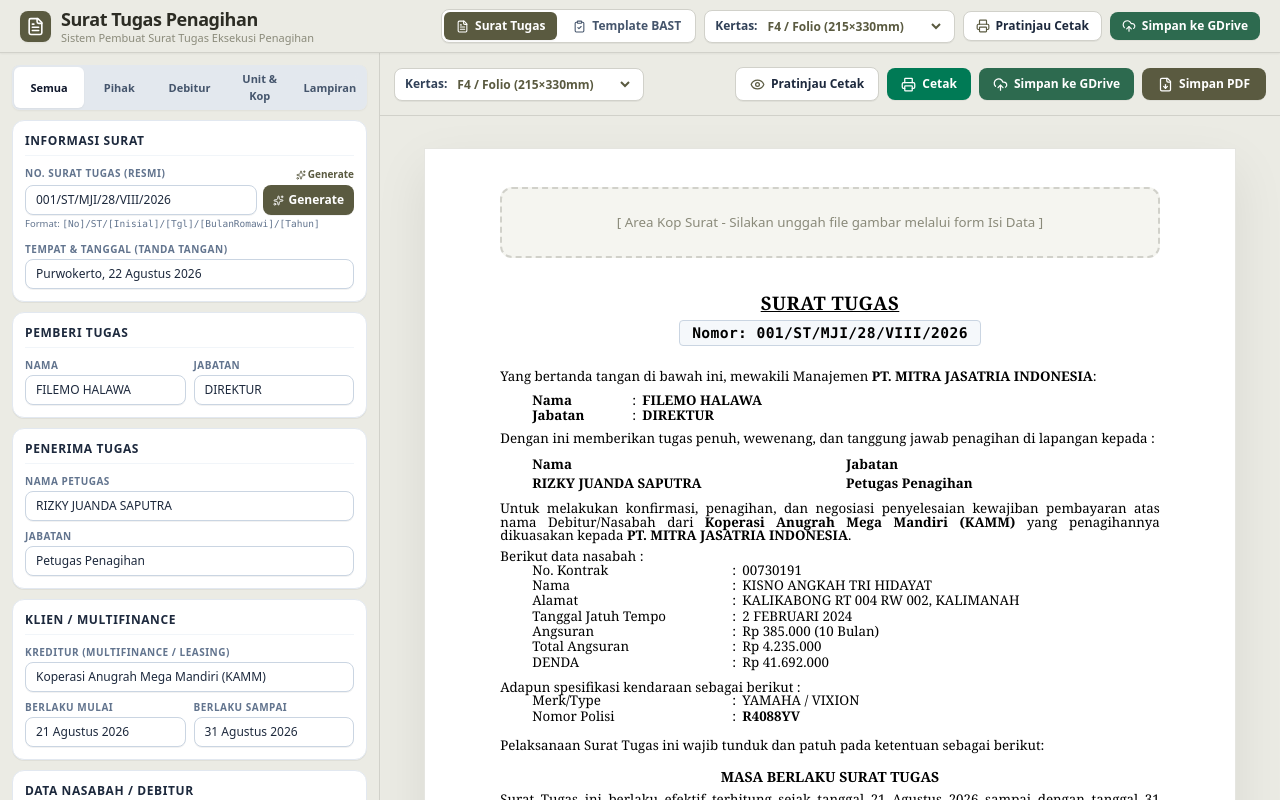
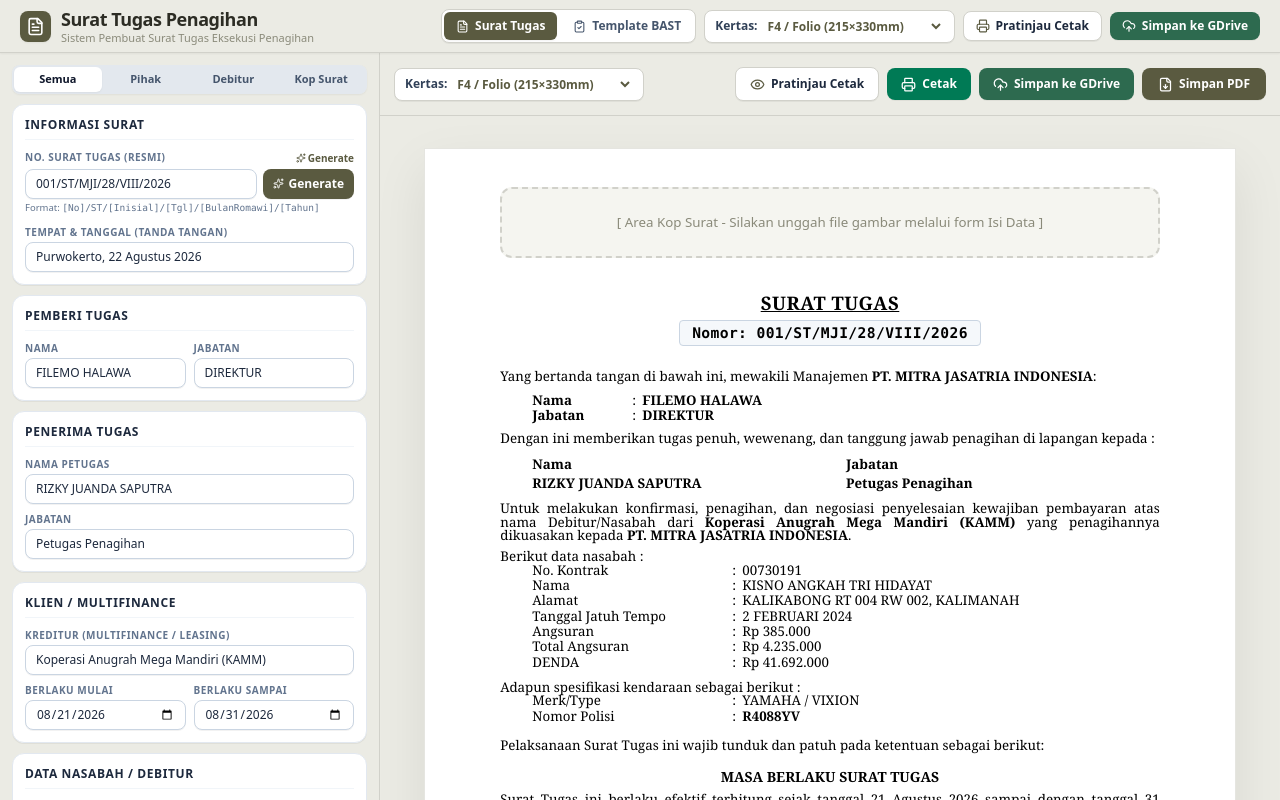
Before and after one commit to irvanlaksana/generator-surat-, a React (Vite) app: page / in a window 1280 px wide. Built offline with nearby package versions, Linux system fonts and the light colour scheme.

Commit message:
refactor: standardize date format and update UI
- Implement `formatDateID` utility to standardize date rendering.
- Update data structure to use ISO date format (YYYY-MM-DD).
- Simplify UI category tabs and refine input labels.

```diff
--- a/src/App.tsx
+++ b/src/App.tsx
@@ -29,7 +29,7 @@
   customerContract: '00730191',
   customerName: 'KISNO ANGKAH TRI HIDAYAT',
   customerAddress: 'KALIKABONG RT 004 RW 002, KALIMANAH',
-  customerDueDate: '2 FEBRUARI 2024',
+  customerDueDate: '2024-02-02',
   customerInstallment: 'Rp 385.000',
   customerTotalInstallment: 'Rp 4.235.000',
   customerUnpaidInstallmentCount: '10 Bulan',
@@ -37,8 +37,8 @@
   attachments: [],
   vehicleBrand: 'YAMAHA / VIXION',
   vehiclePlate: 'R4088YV',
-  validFrom: '21 Agustus 2026',
-  validTo: '31 Agustus 2026',
+  validFrom: '2026-08-21',
+  validTo: '2026-08-31',
   signPlaceDate: 'Purwokerto, 22 Agustus 2026'
 };
 
--- a/src/components/LetterForm.tsx
+++ b/src/components/LetterForm.tsx
@@ -79,7 +79,7 @@
     onChange({ ...data, attachments: newAttachments });
   };
 
-  const [activeCategory, setActiveCategory] = useState<'semua' | 'tugas' | 'nasabah' | 'kendaraan' | 'foto'>('semua');
+  const [activeCategory, setActiveCategory] = useState<'semua' | 'tugas' | 'nasabah' | 'kop'>('semua');
 
   const sectionClass = "bg-white p-3 rounded-xl border border-slate-200 shadow-2xs space-y-2.5";
   const headingClass = "text-xs font-bold text-slate-800 pb-1.5 border-b border-slate-100 uppercase tracking-wider flex items-center justify-between";
@@ -119,21 +119,12 @@
         </button>
         <button
           type="button"
-          onClick={() => setActiveCategory('kendaraan')}
+          onClick={() => setActiveCategory('kop')}
           className={`flex-1 py-1 px-1.5 rounded-md transition-all cursor-pointer text-center ${
-            activeCategory === 'kendaraan' ? 'bg-white text-slate-900 shadow-xs font-bold' : 'text-slate-600 hover:text-slate-900'
+            activeCategory === 'kop' ? 'bg-white text-slate-900 shadow-xs font-bold' : 'text-slate-600 hover:text-slate-900'
           }`}
         >
-          Unit & Kop
-        </button>
-        <button
-          type="button"
-          onClick={() => setActiveCategory('foto')}
-          className={`flex-1 py-1 px-1.5 rounded-md transition-all cursor-pointer text-center ${
-            activeCategory === 'foto' ? 'bg-white text-slate-900 shadow-xs font-bold' : 'text-slate-600 hover:text-slate-900'
-          }`}
-        >
-          Lampiran
+          Kop Surat
         </button>
       </div>
 
@@ -242,11 +233,11 @@
               <div className="grid grid-cols-2 gap-2">
                 <div>
                   <label className={labelClass}>Berlaku Mulai</label>
-                  <input type="text" name="validFrom" value={data.validFrom} onChange={handleChange} className={inputClass} />
+                  <input type="date" name="validFrom" value={data.validFrom} onChange={handleChange} className={inputClass} />
                 </div>
                 <div>
                   <label className={labelClass}>Berlaku Sampai</label>
-                  <input type="text" name="validTo" value={data.validTo} onChange={handleChange} className={inputClass} />
+                  <input type="date" name="validTo" value={data.validTo} onChange={handleChange} className={inputClass} />
                 </div>
               </div>
             </div>
@@ -273,15 +264,9 @@
                 <label className={labelClass}>Alamat</label>
                 <textarea name="customerAddress" value={data.customerAddress} onChange={handleChange} rows={2} className={inputClass} />
               </div>
-              <div className="grid grid-cols-2 gap-2">
-                <div>
-                  <label className={labelClass}>Jatuh Tempo</label>
-                  <input type="text" name="customerDueDate" value={data.customerDueDate} onChange={handleChange} className={inputClass} />
-                </div>
-                <div>
-                  <label className={labelClass}>Keterangan Angsuran (Opsional)</label>
-                  <input type="text" name="customerUnpaidInstallmentCount" value={data.customerUnpaidInstallmentCount} onChange={handleChange} className={inputClass} placeholder="10 Bulan / Angsuran ke 8 s/d 18" />
-                </div>
+              <div>
+                <label className={labelClass}>Jatuh Tempo</label>
+                <input type="date" name="customerDueDate" value={data.customerDueDate} onChange={handleChange} className={inputClass} />
               </div>
               <div className="grid grid-cols-3 gap-2">
                 <div>
@@ -299,12 +284,7 @@
               </div>
             </div>
           </section>
-        </>
-      )}
 
-      {/* 5. Data Kendaraan & Kop Surat */}
-      {(activeCategory === 'semua' || activeCategory === 'kendaraan') && (
-        <>
           <section className={sectionClass}>
             <h2 className={headingClass}>
               <span>Data Kendaraan</span>
@@ -321,6 +301,57 @@
             </div>
           </section>
 
+          <section className={sectionClass}>
+            <h2 className={headingClass}>
+              <span>Lampiran Foto Dokumen</span>
+            </h2>
+            <div className="space-y-2">
+              <div>
+                <label className={labelClass}>Upload Foto (KTP, STNK, Unit, dll)</label>
+                <input
+                  type="file"
+                  accept="image/*"
+                  multiple
+                  onChange={handleAttachmentUpload}
+                  className="w-full text-xs text-slate-600 file:mr-3 file:py-1.5 file:px-3 file:rounded-md file:border-0 file:text-[11px] file:font-bold file:bg-[#5A5A40] file:text-white hover:file:bg-[#484833] transition cursor-pointer"
+                />
+              </div>
+              {(data.attachments && data.attachments.length > 0) && (
+                <div className="grid grid-cols-1 gap-2 mt-2">
+                  {data.attachments.map((att, idx) => (
+                    <div key={idx} className="relative border border-slate-200 p-2 rounded-lg bg-slate-50">
+                      <img src={att.url} alt={`Preview ${idx}`} className="w-full h-24 object-contain bg-white rounded border border-slate-200 mb-1.5" />
+
+                      <div className="grid grid-cols-2 gap-2">
+                        <div>
+                          <label className="block text-[9px] font-bold text-slate-600">Lebar: {att.width}px</label>
+                          <input type="range" min="100" max="800" value={att.width} onChange={(e) => updateAttachmentDimension(idx, 'width', Number(e.target.value))} className="w-full accent-[#5A5A40]" />
+                        </div>
+                        <div>
+                          <label className="block text-[9px] font-bold text-slate-600">Tinggi: {att.height}px</label>
+                          <input type="range" min="100" max="800" value={att.height} onChange={(e) => updateAttachmentDimension(idx, 'height', Number(e.target.value))} className="w-full accent-[#5A5A40]" />
+                        </div>
+                      </div>
+
+                      <button
+                        onClick={() => removeAttachment(idx)}
+                        className="absolute top-1.5 right-1.5 bg-rose-600 text-white rounded-full w-5 h-5 flex items-center justify-center text-[10px] font-bold shadow hover:bg-rose-700 transition cursor-pointer"
+                        title="Hapus foto"
+                      >
+                        ✕
+                      </button>
+                    </div>
+                  ))}
+                </div>
+              )}
+            </div>
+          </section>
+        </>
+      )}
+
+      {/* 5. Kop Surat */}
+      {(activeCategory === 'semua' || activeCategory === 'kop') && (
+        <>
           <section className={sectionClass}>
             <h2 className={headingClass}>
               <span>Kop Surat & Perusahaan</span>
@@ -398,55 +429,6 @@
           </section>
         </>
       )}
-
-      {/* 6. Lampiran Foto */}
-      {(activeCategory === 'semua' || activeCategory === 'foto') && (
-        <section className={sectionClass}>
-          <h2 className={headingClass}>
-            <span>Lampiran Foto Dokumen</span>
-          </h2>
-          <div className="space-y-2">
-            <div>
-              <label className={labelClass}>Upload Foto (KTP, STNK, Unit, dll)</label>
-              <input
-                type="file"
-                accept="image/*"
-                multiple
-                onChange={handleAttachmentUpload}
-                className="w-full text-xs text-slate-600 file:mr-3 file:py-1.5 file:px-3 file:rounded-md file:border-0 file:text-[11px] file:font-bold file:bg-[#5A5A40] file:text-white hover:file:bg-[#484833] transition cursor-pointer"
-              />
-            </div>
-            {(data.attachments && data.attachments.length > 0) && (
-              <div className="grid grid-cols-1 gap-2 mt-2">
-                {data.attachments.map((att, idx) => (
-                  <div key={idx} className="relative border border-slate-200 p-2 rounded-lg bg-slate-50">
-                    <img src={att.url} alt={`Preview ${idx}`} className="w-full h-24 object-contain bg-white rounded border border-slate-200 mb-1.5" />
-
-                    <div className="grid grid-cols-2 gap-2">
-                      <div>
-                        <label className="block text-[9px] font-bold text-slate-600">Lebar: {att.width}px</label>
-                        <input type="range" min="100" max="800" value={att.width} onChange={(e) => updateAttachmentDimension(idx, 'width', Number(e.target.value))} className="w-full accent-[#5A5A40]" />
-                      </div>
-                      <div>
-                        <label className="block text-[9px] font-bold text-slate-600">Tinggi: {att.height}px</label>
-                        <input type="range" min="100" max="800" value={att.height} onChange={(e) => updateAttachmentDimension(idx, 'height', Number(e.target.value))} className="w-full accent-[#5A5A40]" />
-                      </div>
-                    </div>
-
-                    <button
-                      onClick={() => removeAttachment(idx)}
-                      className="absolute top-1.5 right-1.5 bg-rose-600 text-white rounded-full w-5 h-5 flex items-center justify-center text-[10px] font-bold shadow hover:bg-rose-700 transition cursor-pointer"
-                      title="Hapus foto"
-                    >
-                      ✕
-                    </button>
-                  </div>
-                ))}
-              </div>
-            )}
-          </div>
-        </section>
-      )}
     </div>
   );
 }
--- a/src/components/LetterPreview.tsx
+++ b/src/components/LetterPreview.tsx
@@ -3,6 +3,7 @@
 import { FileDown, Loader2, UploadCloud, Printer, Eye, ChevronDown } from 'lucide-react';
 import jsPDF from 'jspdf';
 import { toJpeg } from 'html-to-image';
+import { formatDateID } from '../utils/dateFormatter';
 
 interface LetterPreviewProps {
   data: LetterData;
@@ -266,10 +267,10 @@
                 <div>Alamat</div><div>:</div><div className="uppercase">{data.customerAddress}</div>
               </div>
               <div className="grid grid-cols-[200px_10px_1fr]">
-                <div>Tanggal Jatuh Tempo</div><div>:</div><div className="uppercase">{data.customerDueDate}</div>
+                <div>Tanggal Jatuh Tempo</div><div>:</div><div className="uppercase">{formatDateID(data.customerDueDate)}</div>
               </div>
               <div className="grid grid-cols-[200px_10px_1fr]">
-                <div>Angsuran</div><div>:</div><div>{data.customerInstallment} {data.customerUnpaidInstallmentCount ? `(${data.customerUnpaidInstallmentCount})` : ''}</div>
+                <div>Angsuran</div><div>:</div><div>{data.customerInstallment}</div>
               </div>
               {data.customerTotalInstallment && (
                 <div className="grid grid-cols-[200px_10px_1fr]">
@@ -298,7 +299,7 @@
             <div className="space-y-0 text-[10pt] leading-[1.35]">
               <div className="text-center font-bold mt-4 mb-1.5 text-[10.5pt]">MASA BERLAKU SURAT TUGAS</div>
               <p>
-                Surat Tugas ini berlaku efektif terhitung sejak tanggal {data.validFrom} sampai dengan tanggal {data.validTo}. Apabila masa berlaku telah berakhir, Surat Tugas ini dinyatakan tidak berlaku lagi dan wajib diperpanjang melalui persetujuan Manajemen {data.kopCompanyName}.
+                Surat Tugas ini berlaku efektif terhitung sejak tanggal {formatDateID(data.validFrom)} sampai dengan tanggal {formatDateID(data.validTo)}. Apabila masa berlaku telah berakhir, Surat Tugas ini dinyatakan tidak berlaku lagi dan wajib diperpanjang melalui persetujuan Manajemen {data.kopCompanyName}.
               </p>
 
               <div className="text-center font-bold mt-4 mb-1.5 text-[10.5pt]">WEWENANG DAN TANGGUNG JAWAB PETUGAS</div>
--- /dev/null
+++ b/src/utils/dateFormatter.ts
@@ -0,0 +1,13 @@
+export const formatDateID = (dateString: string): string => {
+  if (!dateString) return '';
+  // Check if it's YYYY-MM-DD
+  if (/^\d{4}-\d{2}-\d{2}$/.test(dateString)) {
+    const months = [
+      'Januari', 'Februari', 'Maret', 'April', 'Mei', 'Juni',
+      'Juli', 'Agustus', 'September', 'Oktober', 'November', 'Desember'
+    ];
+    const [y, m, d] = dateString.split('-');
+    return `${parseInt(d, 10)} ${months[parseInt(m, 10) - 1]} ${y}`;
+  }
+  return dateString;
+};
```
Also changed, not shown: src/components/PrintPreviewModal.tsx (+4 -3 lines).
